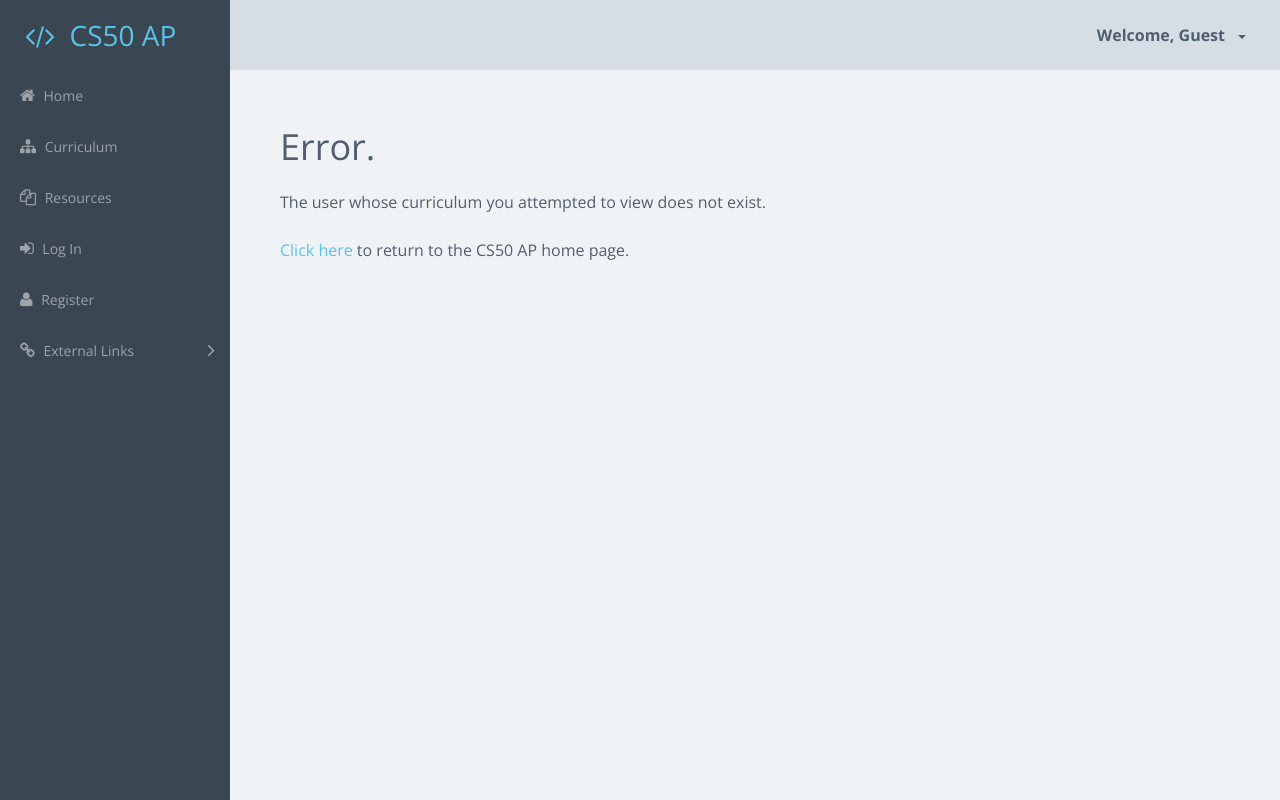
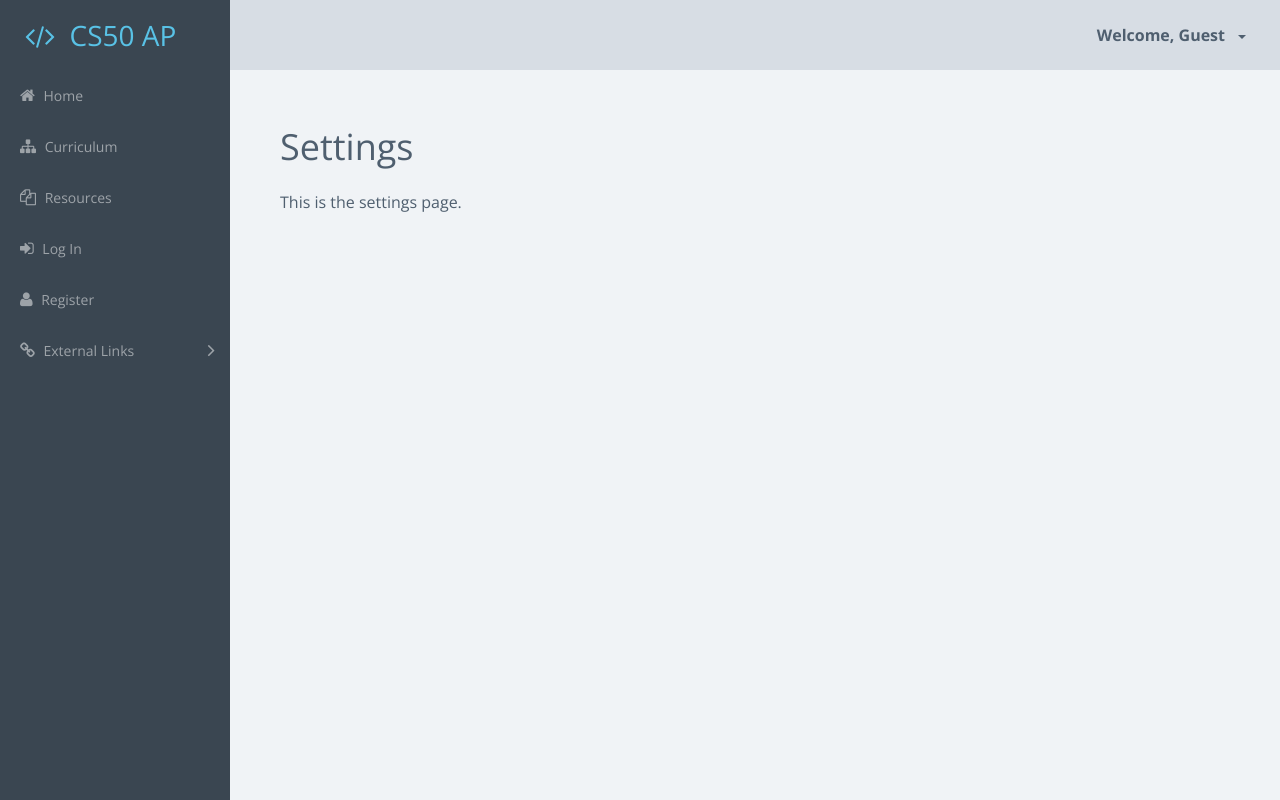
Before and after one commit to HakunaAndMatata/ap-portal50, a Django app: page /settings/ in a window 1280 px wide. Run offline with Django 3.2, Linux system fonts and the light colour scheme; data comes from the database, SQL or seed files in the repository; parts of the project's set-up code (start-up, migrations or seed data) failed here and were passed over; some libraries are stand-ins or nearby versions.

Commit message:
Added settings page

```diff
--- a/curriculum/templates/curriculum/base.html
+++ b/curriculum/templates/curriculum/base.html
@@ -104,7 +104,7 @@
                            </li>
                            {% endif %}
                        <li id="navbar-settings">
-                           <a href="#"><i class="fa fa-gear"></i> Settings</a>
+                           <a href="{% url 'curriculum:settings' %}"><i class="fa fa-gear"></i> Settings</a>
                        </li>
                        <li id="navbar-logout">
                            <a href="{% url 'curriculum:logout' %}"><i class="fa fa-power-off"></i> Logout</a>
--- /dev/null
+++ b/curriculum/templates/curriculum/settings.html
@@ -0,0 +1,22 @@
+{% extends 'curriculum/base.html' %}
+
+{% block body %}
+<p class="headline">Settings</p>
+
+<div class="row">
+   <div class="col">
+       This is the settings page.
+   </div>
+</div>
+{% endblock %}
+
+
+{% block script %}
+<script>
+$(document).ready(function() {
+    $('#navbar-settings').addClass('active');
+});
+
+
+</script>
+{% endblock %}
--- a/curriculum/urls.py
+++ b/curriculum/urls.py
@@ -13,6 +13,7 @@ urlpatterns = [
 	url(r'^customize/(?P<chapter>[0-9]+)/(?P<slug>[\w.@+-]+)/$', views.module_customize, name='module_customize'),
 
     url(r'^resources/$', views.resources, name='resources'),
+    url(r'^settings/$', views.settings, name='settings'),
 
 	url(r'^curriculum/$', views.curriculum_page, name='curriculum_page'),
 	url(r'^curriculum/(?P<chapter>[0-9]+)/$', views.curriculum_page_chapter, name='curriculum_page_chapter'),
--- a/curriculum/views.py
+++ b/curriculum/views.py
@@ -209,7 +209,12 @@ def curriculum_page_chapter(request,chapter):
 def curriculum_page_module(request,chapter,slug):
     return curriculum(request,None,chapter,slug)
 
+# view to display all resources in searchable format by type
 def resources(request):
     resources = Resource.objects.all()
     rtypes = ResourceType.objects.all()
     return render(request, 'curriculum/resources.html', {'user':request.user, 'resources': resources, 'rtypes':rtypes})
+
+# handles settings
+def settings(request):
+    return render(request, 'curriculum/settings.html', {'users':request.user})
```
Also changed, not shown: curriculum/migrations/0020_userprofile_location.py (added), 3 other files.
